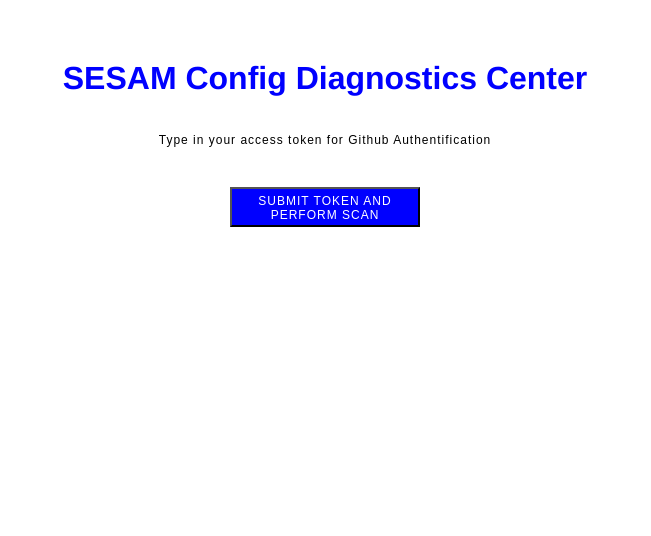
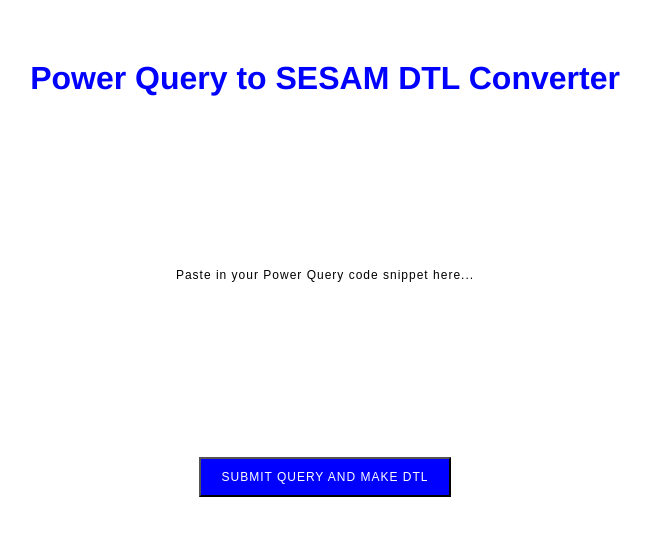
Before and after one commit to sesam-community/power_query_dtl_translator, a Vue app in the folder frontend/: page /token in a window 1280 px wide. Shown: the top 536 px of the page, without its empty margins (315-966 px from the left). Built offline with nearby package versions, Linux system fonts and the light colour scheme.

Commit message:
making frontend post input string and return dtl string

```diff
--- a/frontend/src/components/Speed.vue
+++ b/frontend/src/components/Speed.vue
@@ -1,27 +1,12 @@
 <template>
     <div id="Speed" v-on:keyup.enter="insertData">
-        <h1>SESAM Config Diagnostics Center</h1>
-        <input name="tokenInput" ref='tokenInput' value="Type in your access token for Github Authentification">
+        <h1>Power Query to SESAM DTL Converter</h1>
+        <input name="pbiInput" ref='pbiInput' value="Paste in your Power Query code snippet here..." id="pbiInput">
         <br>
-        <button v-on:click.prevent="insertData">Submit token and perform scan</button>
+        <button v-on:click.prevent="insertData">Submit query and make DTL</button>
         <br>
         <img v-if='isLoading' src="https://media.giphy.com/media/3oEjI6SIIHBdRxXI40/giphy.gif" alt="Loading GIF">
-        <table v-if="isTableVis">
-        <thead>
-            <tr>
-                <th>Github repository</th>
-                <th>Created at</th>
-                <th>Latest push</th>
-            </tr>
-        </thead>
-        <tbody>
-            <tr v-for="index in rows" v-bind:key="index.repository_name+index.created_at">
-                    <td>{{index.repository_name}}</td>
-                    <td>{{index.created_at}}</td>
-                    <td>{{index.latest_push}}</td>
-            </tr>
-        </tbody>
-        </table>
+        <input v-if="isInputVis" id="dtlCode">
     </div>
 </template>
 
@@ -31,7 +16,7 @@
     name: 'Speed',
     data: () => {
         return {
-            isTableVis : false,
+            isInputVis : false,
             isLoading : false,
             rows : {
                 repository_name: '{{repository_name}}',
@@ -42,26 +27,26 @@
     },
     methods: {
         insertData(){
-          let tokenInput = this.$refs.tokenInput.value
-          fetch('http://localhost:5000/token', {
+          let pbiInput = this.$refs.pbiInput.value
+          fetch('http://localhost:5000/query', {
             method: 'POST',
             headers: {
               'Accept': 'application/json',
               'Content-Type': 'application/json'
         },
-        body: JSON.stringify({tokenInput: tokenInput})
+        body: JSON.stringify({pbiInput: pbiInput})
         });
-        this.$refs.tokenInput.value = []
+        this.$refs.pbiInput.value = []
         this.pasteData()
         },
         pasteData(){
             this.isLoading = true
-            api.getResource('/get_statistics')
+            api.getResource('/dtl_transform')
                 .then((data) => {
                 // eslint-disable-next-line no-console
                 //console.log(data)
-            this.isTableVis = true
-            this.rows = data
+            this.isInputVis = true
+            let dtlCode = data
             console.log(data)
             this.isLoading = false
             })
@@ -101,10 +86,28 @@
   border: 1px solid#7D82A8;
 }
 
-input {
+#pbiInput {
       text-align: center;
-      width:35%;
-      height:30px;
+      width:60%;
+      height:300px;
+      padding:5px 10px;
+      font-size: 12px;
+      color: black;
+      letter-spacing:1px;
+      background: #FFF;
+      border:2px solid #FFF;
+      margin-bottom:25px;
+      -webkit-transition:all .1s ease-in-out;
+      -moz-transition:all .1s ease-in-out;
+      -ms-transition:all .1s ease-in-out;
+      -o-transition:all .1s ease-in-out;
+      transition:all .1s ease-in-out;
+}
+
+#dtlCode {
+    text-align: center;
+      width:60%;
+      height:500px;
       padding:5px 10px;
       font-size: 12px;
       color: black;
@@ -120,7 +123,7 @@
 }
 
 button {
-      width:15%;
+      width:20%;
       padding:5px 10px;
       font-size: 12px;
       letter-spacing:1px;
```
